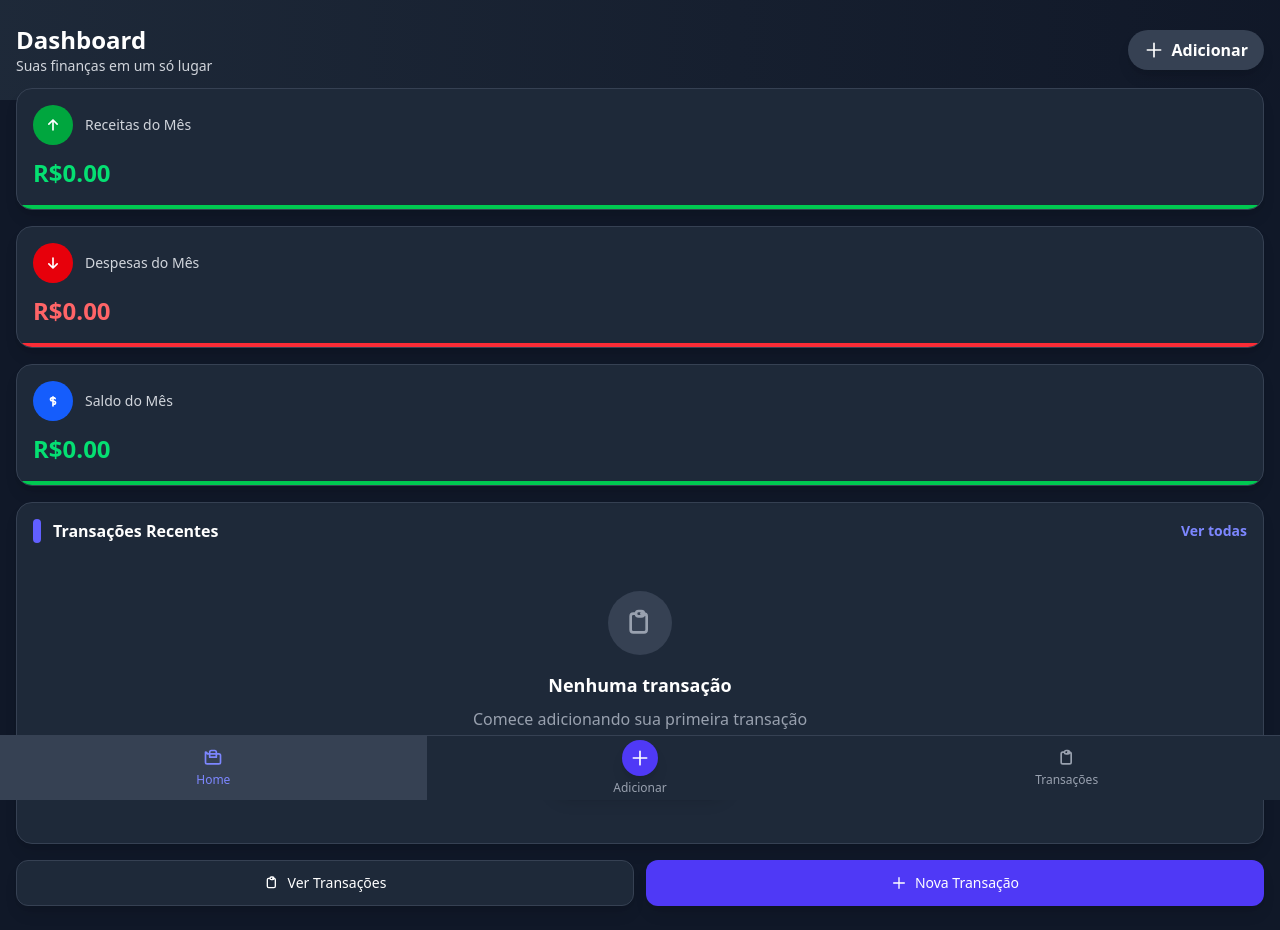
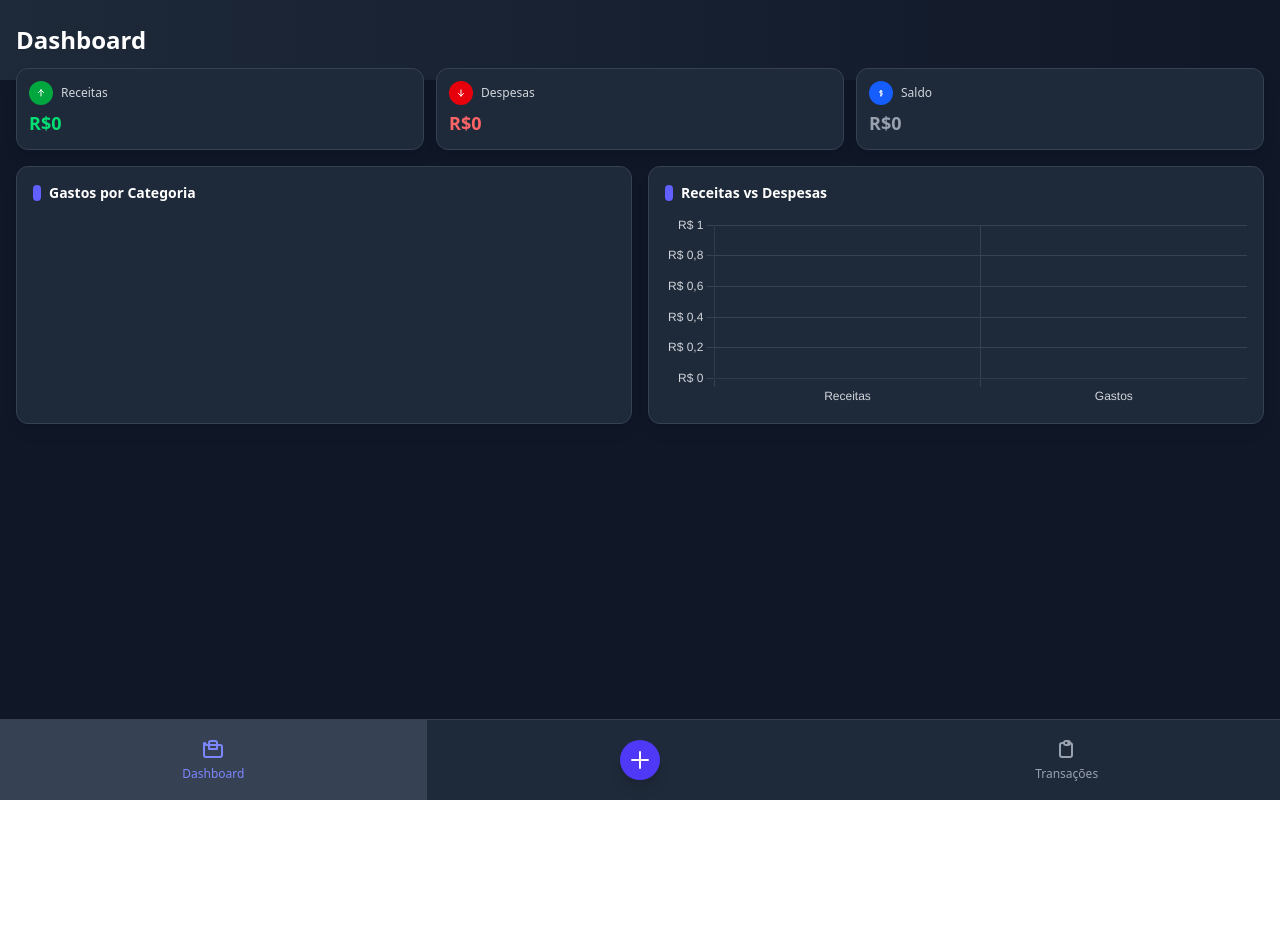
Before and after one commit to Mat-hespa/financas-senior, an Angular app: page /dashboard in a window 1280 px wide. After the commit the page ends 800 px from the top, so only its background shows below. Built offline with nearby package versions, Linux system fonts and the light colour scheme.

Commit message:
desuso da landing page, e melhorias de design

```diff
--- a/src/app/app.component.html
+++ b/src/app/app.component.html
@@ -1,5 +1,5 @@
 <!-- Main Content Container -->
-<div class="min-h-screen bg-gray-900" [class.pb-20]="!isLandingPage()">
+<div class="min-h-screen bg-gray-900" [class.pb-24]="!isLandingPage()">
   <router-outlet></router-outlet>
 </div>
 
@@ -7,38 +7,37 @@
 <nav
   *ngIf="!isLandingPage()"
   class="fixed bottom-0 left-0 right-0 bg-gray-800 border-t border-gray-700 z-50">
-  <div class="grid grid-cols-3 h-16">
+  <div class="grid grid-cols-3 h-20">
     <!-- Dashboard -->
     <button
       routerLink="/dashboard"
       routerLinkActive="text-indigo-400 bg-gray-700"
-      class="flex flex-col items-center justify-center text-gray-400 hover:text-indigo-400 transition-colors">
-      <svg class="w-5 h-5 mb-1" fill="none" stroke="currentColor" viewBox="0 0 24 24">
+      class="flex flex-col items-center justify-center text-gray-400 hover:text-indigo-400 transition-colors h-full">
+      <svg class="w-6 h-6 mb-1" fill="none" stroke="currentColor" viewBox="0 0 24 24">
         <path stroke-linecap="round" stroke-linejoin="round" stroke-width="2" d="M3 7v10a2 2 0 002 2h14a2 2 0 002-2V9a2 2 0 00-2-2H5a2 2 0 00-2-2z"></path>
         <path stroke-linecap="round" stroke-linejoin="round" stroke-width="2" d="M8 5a2 2 0 012-2h4a2 2 0 012 2v6H8V5z"></path>
       </svg>
-      <span class="text-xs font-medium">Home</span>
+      <span class="text-xs font-medium">Dashboard</span>
     </button>
 
     <!-- Add Transaction -->
     <button
       routerLink="/add-transaction"
-      routerLinkActive="text-indigo-400 bg-gray-700"
-      class="flex flex-col items-center justify-center text-gray-400 hover:text-indigo-400 transition-colors relative">
-      <div class="bg-indigo-600 rounded-full p-2 mb-1 shadow-lg">
-        <svg class="w-5 h-5 text-white" fill="none" stroke="currentColor" viewBox="0 0 24 24">
+      class="flex flex-col items-center justify-center text-gray-400 hover:text-indigo-400 transition-colors h-full">
+      <div class="bg-indigo-600 rounded-full p-2 shadow-lg">
+        <svg class="w-6 h-6 text-white" fill="none" stroke="currentColor" viewBox="0 0 24 24">
           <path stroke-linecap="round" stroke-linejoin="round" stroke-width="2" d="M12 4v16m8-8H4"></path>
         </svg>
       </div>
-      <span class="text-xs font-medium">Adicionar</span>
+      <!-- <span class="text-xs font-medium">Adicionar</span> -->
     </button>
 
     <!-- Transactions -->
     <button
       routerLink="/transactions"
       routerLinkActive="text-indigo-400 bg-gray-700"
-      class="flex flex-col items-center justify-center text-gray-400 hover:text-indigo-400 transition-colors">
-      <svg class="w-5 h-5 mb-1" fill="none" stroke="currentColor" viewBox="0 0 24 24">
+      class="flex flex-col items-center justify-center text-gray-400 hover:text-indigo-400 transition-colors h-full">
+      <svg class="w-6 h-6 mb-1" fill="none" stroke="currentColor" viewBox="0 0 24 24">
         <path stroke-linecap="round" stroke-linejoin="round" stroke-width="2" d="M9 5H7a2 2 0 00-2 2v10a2 2 0 002 2h8a2 2 0 002-2V7a2 2 0 00-2-2h-2M9 5a2 2 0 002 2h2a2 2 0 002-2M9 5a2 2 0 012-2h2a2 2 0 012 2"></path>
       </svg>
       <span class="text-xs font-medium">Transações</span>
--- a/src/app/components/add-transaction/add-transaction.component.ts
+++ b/src/app/components/add-transaction/add-transaction.component.ts
@@ -16,10 +16,9 @@ export class AddTransactionComponent implements OnInit {
 
   incomeCategories = [
     'Salário',
-    'Freelance',
     'Investimentos',
     'Vendas',
-    'Prêmios',
+    'Bonificações',
     'Outros'
   ];
 
--- a/src/app/components/dashboard/dashboard.component.html
+++ b/src/app/components/dashboard/dashboard.component.html
@@ -5,9 +5,9 @@
       <div class="flex items-center justify-between">
         <div>
           <h1 class="text-2xl font-bold">Dashboard</h1>
-          <p class="text-gray-300 text-sm">Suas finanças em um só lugar</p>
+          <!-- <p class="text-gray-300 text-sm">Suas finanças em um só lugar</p> -->
         </div>
-        <button
+        <!-- <button
           routerLink="/add-transaction"
           class="bg-gray-700 text-white px-4 py-2 rounded-full font-semibold shadow-lg hover:bg-gray-600 transition-all duration-200 flex items-center space-x-2"
         >
@@ -25,7 +25,7 @@
             ></path>
           </svg>
           <span>Adicionar</span>
-        </button>
+        </button> -->
       </div>
     </div>
   </div>
@@ -44,20 +44,16 @@
 
   <!-- Cards de resumo financeiro -->
   <div *ngIf="!isLoading" class="px-4 space-y-4 -mt-3">
-    <!-- Cards principais -->
-    <div class="grid grid-cols-1 gap-4">
+    <!-- Cards principais - Compact Version -->
+    <div class="grid grid-cols-3 gap-3">
       <!-- Receitas do Mês -->
+      <div class="bg-gray-800 rounded-xl shadow-lg border border-gray-700 p-3">
+        <div class="flex items-center space-x-2 mb-1">
           <div
-        class="bg-gray-800 rounded-2xl shadow-lg border border-gray-700 overflow-hidden"
-      >
-        <div class="p-4">
-          <div class="flex items-center justify-between mb-3">
-            <div class="flex items-center space-x-3">
-              <div
-                class="w-10 h-10 bg-green-600 rounded-full flex items-center justify-center"
+            class="w-6 h-6 bg-green-600 rounded-full flex items-center justify-center"
           >
             <svg
-                  class="w-5 h-5 text-white"
+              class="w-3 h-3 text-white"
               fill="none"
               stroke="currentColor"
               viewBox="0 0 24 24"
@@ -70,32 +66,21 @@
               ></path>
             </svg>
           </div>
-              <span class="text-sm font-medium text-gray-300"
-                >Receitas do Mês</span
-              >
+          <span class="text-xs text-gray-300">Receitas</span>
         </div>
-          </div>
-          <p class="text-2xl font-bold text-green-400">
-            {{
-              monthlyData?.totalIncome | currency : "BRL" : "symbol" : "1.2-2"
-            }}
+        <p class="text-lg font-bold text-green-400">
+          {{ monthlyData?.totalIncome | currency : "BRL" : "symbol" : "1.0-0" }}
         </p>
-        </div>
-        <div class="h-1 bg-green-500"></div>
       </div>
 
       <!-- Despesas do Mês -->
+      <div class="bg-gray-800 rounded-xl shadow-lg border border-gray-700 p-3">
+        <div class="flex items-center space-x-2 mb-1">
           <div
-        class="bg-gray-800 rounded-2xl shadow-lg border border-gray-700 overflow-hidden"
-      >
-        <div class="p-4">
-          <div class="flex items-center justify-between mb-3">
-            <div class="flex items-center space-x-3">
-              <div
-                class="w-10 h-10 bg-red-600 rounded-full flex items-center justify-center"
+            class="w-6 h-6 bg-red-600 rounded-full flex items-center justify-center"
           >
             <svg
-                  class="w-5 h-5 text-white"
+              class="w-3 h-3 text-white"
               fill="none"
               stroke="currentColor"
               viewBox="0 0 24 24"
@@ -108,32 +93,23 @@
               ></path>
             </svg>
           </div>
-              <span class="text-sm font-medium text-gray-300"
-                >Despesas do Mês</span
-              >
+          <span class="text-xs text-gray-300">Despesas</span>
         </div>
-          </div>
-          <p class="text-2xl font-bold text-red-400">
+        <p class="text-lg font-bold text-red-400">
           {{
-              monthlyData?.totalExpenses | currency : "BRL" : "symbol" : "1.2-2"
+            monthlyData?.totalExpenses | currency : "BRL" : "symbol" : "1.0-0"
           }}
         </p>
       </div>
-        <div class="h-1 bg-red-500"></div>
-      </div>
 
       <!-- Saldo do Mês -->
+      <div class="bg-gray-800 rounded-xl shadow-lg border border-gray-700 p-3">
+        <div class="flex items-center space-x-2 mb-1">
           <div
-        class="bg-gray-800 rounded-2xl shadow-lg border border-gray-700 overflow-hidden"
-      >
-        <div class="p-4">
-          <div class="flex items-center justify-between mb-3">
-            <div class="flex items-center space-x-3">
-              <div
-                class="w-10 h-10 bg-blue-600 rounded-full flex items-center justify-center"
+            class="w-6 h-6 bg-blue-600 rounded-full flex items-center justify-center"
           >
             <svg
-                  class="w-5 h-5 text-white"
+              class="w-3 h-3 text-white"
               fill="none"
               stroke="currentColor"
               viewBox="0 0 24 24"
@@ -146,184 +122,53 @@
               ></path>
             </svg>
           </div>
-              <span class="text-sm font-medium text-gray-300"
-                >Saldo do Mês</span
-              >
+          <span class="text-xs text-gray-300">Saldo</span>
+        </div>
+        <p class="text-lg font-bold" [ngClass]="getBalanceColor()">
+          {{ getMonthlyBalance() | currency : "BRL" : "symbol" : "1.0-0" }}
+        </p>
       </div>
     </div>
-          <p
-            class="text-2xl font-bold"
-            [ngClass]="{
-              'text-green-400': getMonthlyBalance() >= 0,
-              'text-red-400': getMonthlyBalance() < 0
-            }"
-          >
-            {{ getMonthlyBalance() | currency : "BRL" : "symbol" : "1.2-2" }}
-          </p>
+
+    <!-- Charts Section -->
+    <div class="grid grid-cols-1 md:grid-cols-2 gap-4">
+      <!-- Gastos por Categoria -->
+      <div class="bg-gray-800 rounded-xl shadow-lg border border-gray-700 p-4">
+        <h3 class="font-semibold text-white flex items-center mb-3 text-sm">
+          <div class="w-2 h-4 bg-indigo-500 rounded-full mr-2"></div>
+          Gastos por Categoria
+        </h3>
+        <div class="h-48">
+          <canvas #pieChart></canvas>
         </div>
-        <div
-          class="h-1"
-          [ngClass]="{
-            'bg-green-500': getMonthlyBalance() >= 0,
-            'bg-red-500': getMonthlyBalance() < 0
-          }"
-        ></div>
+      </div>
+
+      <!-- Resumo Mensal -->
+      <div class="bg-gray-800 rounded-xl shadow-lg border border-gray-700 p-4">
+        <h3 class="font-semibold text-white flex items-center mb-3 text-sm">
+          <div class="w-2 h-4 bg-indigo-500 rounded-full mr-2"></div>
+          Receitas vs Despesas
+        </h3>
+        <div class="h-48">
+          <canvas #barChart></canvas>
+        </div>
       </div>
     </div>
 
     <!-- Transações Recentes -->
-    <div class="bg-gray-800 rounded-2xl shadow-lg border border-gray-700 p-4">
-      <div class="flex items-center justify-between mb-4">
-        <h3 class="font-bold text-white flex items-center">
-          <div class="w-2 h-6 bg-indigo-500 rounded-full mr-3"></div>
+    <!-- <div class="bg-gray-800 rounded-xl shadow-lg border border-gray-700 p-4">
+      <div class="flex items-center justify-between mb-3">
+        <h3 class="font-semibold text-white flex items-center text-sm">
+          <div class="w-2 h-4 bg-indigo-500 rounded-full mr-2"></div>
           Transações Recentes
         </h3>
         <button
           routerLink="/transactions"
-          class="text-indigo-400 text-sm font-semibold hover:text-indigo-300 transition-colors"
+          class="text-indigo-400 text-xs font-semibold hover:text-indigo-300 transition-colors"
         >
           Ver todas
         </button>
       </div>
-
-      <!-- Lista de transações -->
-      <div
-        *ngIf="recentTransactions && recentTransactions.length > 0"
-        class="space-y-3"
-      >
-        <div
-          *ngFor="let transaction of recentTransactions.slice(0, 5)"
-          class="flex items-center justify-between p-3 bg-gray-700 rounded-xl hover:bg-gray-600 transition-colors"
-        >
-          <div class="flex items-center space-x-3">
-            <div
-              [ngClass]="{
-                'bg-green-600 text-white': transaction.type === 'income',
-                'bg-red-600 text-white': transaction.type === 'expense'
-              }"
-              class="p-2 rounded-full"
-            >
-              <svg
-                class="w-4 h-4"
-                fill="none"
-                stroke="currentColor"
-                viewBox="0 0 24 24"
-              >
-                <path
-                  *ngIf="transaction.type === 'income'"
-                  stroke-linecap="round"
-                  stroke-linejoin="round"
-                  stroke-width="2"
-                  d="M7 11l5-5m0 0l5 5m-5-5v12"
-                ></path>
-                <path
-                  *ngIf="transaction.type === 'expense'"
-                  stroke-linecap="round"
-                  stroke-linejoin="round"
-                  stroke-width="2"
-                  d="M17 13l-5 5m0 0l-5-5m5 5V6"
-                ></path>
-              </svg>
-            </div>
-            <div>
-              <p class="font-semibold text-white text-sm">
-                {{ transaction.description }}
-              </p>
-              <p class="text-xs text-gray-400">{{ transaction.category }}</p>
+    </div> -->
   </div>
 </div>
-          <div class="text-right">
-            <p
-              [ngClass]="{
-                'text-green-400': transaction.type === 'income',
-                'text-red-400': transaction.type === 'expense'
-              }"
-              class="font-bold text-sm"
-            >
-              {{ transaction.amount | currency : "BRL" : "symbol" : "1.2-2" }}
-            </p>
-            <p class="text-xs text-gray-500">
-              {{ transaction.date | date : "dd/MM" }}
-            </p>
-          </div>
-        </div>
-      </div>
-
-      <!-- Empty state -->
-      <div
-        *ngIf="!recentTransactions || recentTransactions.length === 0"
-        class="text-center py-8"
-      >
-        <div
-          class="w-16 h-16 bg-gray-700 rounded-full flex items-center justify-center mx-auto mb-4"
-        >
-          <svg
-            class="w-8 h-8 text-gray-400"
-            fill="none"
-            stroke="currentColor"
-            viewBox="0 0 24 24"
-          >
-            <path
-              stroke-linecap="round"
-              stroke-linejoin="round"
-              stroke-width="2"
-              d="M9 5H7a2 2 0 00-2 2v10a2 2 0 002 2h8a2 2 0 002-2V7a2 2 0 00-2-2h-2M9 5a2 2 0 002 2h2a2 2 0 002-2M9 5a2 2 0 012-2h2a2 2 0 012 2"
-            ></path>
-          </svg>
-        </div>
-        <h4 class="text-lg font-semibold text-white mb-2">Nenhuma transação</h4>
-        <p class="text-gray-400 mb-4">
-          Comece adicionando sua primeira transação
-        </p>
-        <button
-          routerLink="/add-transaction"
-          class="bg-indigo-600 text-white px-6 py-3 rounded-full font-semibold shadow-lg hover:bg-indigo-700 transition-all"
-        >
-          + Nova Transação
-        </button>
-      </div>
-    </div>
-
-    <!-- Ações Rápidas -->
-    <div class="grid grid-cols-2 gap-3">
-      <button
-        routerLink="/transactions"
-        class="bg-gray-800 border border-gray-700 text-white p-3 rounded-xl font-medium shadow-lg hover:bg-gray-700 transition-all flex items-center justify-center space-x-2"
-      >
-        <svg
-          class="w-4 h-4"
-          fill="none"
-          stroke="currentColor"
-          viewBox="0 0 24 24"
-        >
-          <path
-            stroke-linecap="round"
-            stroke-linejoin="round"
-            stroke-width="2"
-            d="M9 5H7a2 2 0 00-2 2v10a2 2 0 002 2h8a2 2 0 002-2V7a2 2 0 00-2-2h-2M9 5a2 2 0 002 2h2a2 2 0 002-2M9 5a2 2 0 012-2h2a2 2 0 012 2"
-          ></path>
-        </svg>
-        <span class="text-sm">Ver Transações</span>
-      </button>
-      <button
-        routerLink="/add-transaction"
-        class="bg-indigo-600 text-white p-3 rounded-xl font-medium shadow-lg hover:bg-indigo-700 transition-all flex items-center justify-center space-x-2"
-      >
-        <svg
-          class="w-4 h-4"
-          fill="none"
-          stroke="currentColor"
-          viewBox="0 0 24 24"
-        >
-          <path
-            stroke-linecap="round"
-            stroke-linejoin="round"
-            stroke-width="2"
-            d="M12 4v16m8-8H4"
-          ></path>
-        </svg>
-        <span class="text-sm">Nova Transação</span>
-      </button>
-    </div>
-  </div>
-</div>
```
Also changed, not shown: src/app/app.routes.ts (+6 -6 lines), src/app/components/add-transaction/add-transaction.component.html (+110 -29 lines), src/app/components/transactions/transactions.component.html (+14 -11 lines), src/index.html (+22 -14 lines). Lines whose indentation alone changed are shown as unchanged.
